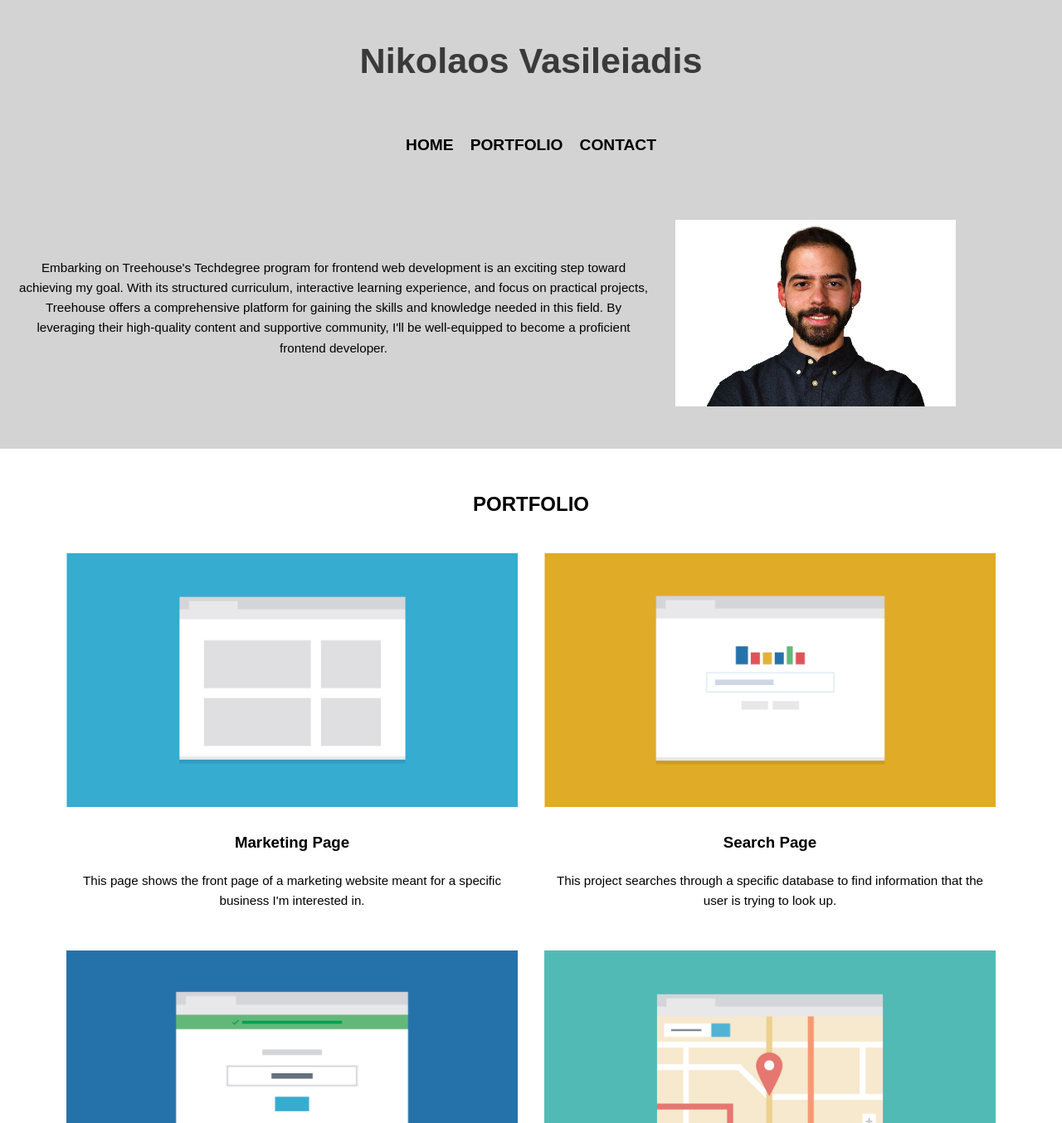
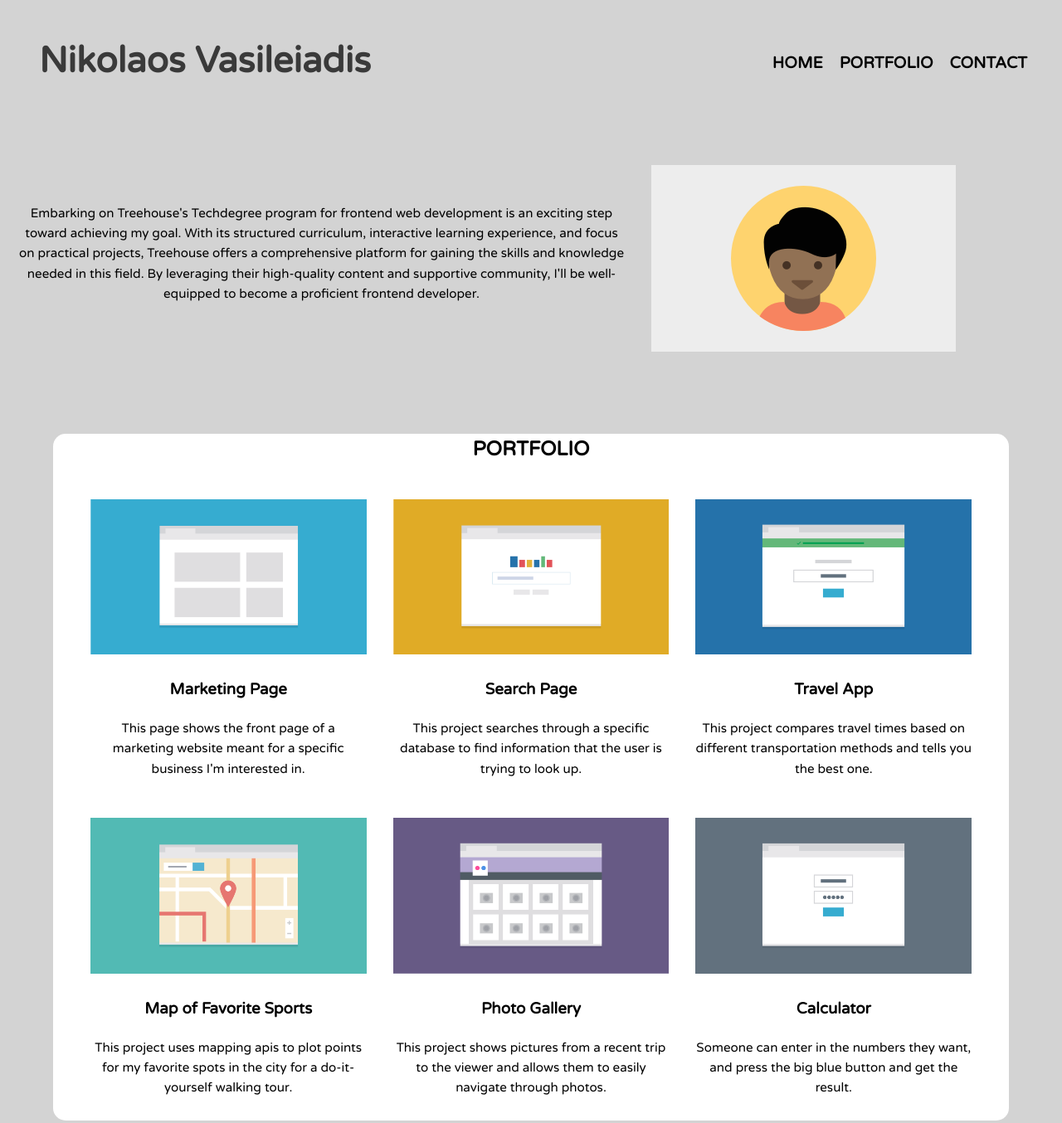
Before and after one commit to ntroulakos/Tech-degree-Project2, a plain HTML site: page index.html in a window 1280 px wide. Shown: the top 1354 px of the page at 83% size. Drawn offline with Linux system fonts and the light colour scheme.

Commit message:
Finalized everything with checks

```diff
--- a/css/style.css
+++ b/css/styles.css
@@ -113,6 +113,9 @@ img {
     width: 100%;
     background-color: #000;
 }
+footer {
+    background-color: lightgrey;
+}
 .footer-nav {
     display: flex;
 }
@@ -131,7 +134,7 @@ img {
     margin-top: 40px;
 }
 
-@media (min-width: 769px) {
+@media (min-width: 768px) {
 
     .main-nav {
         display: flex;
@@ -192,16 +195,34 @@ img {
     }
 }
 
-/* @media (min-width: 1025px) {
+@media (min-width: 1024px) {
 
+    body {
+        background-color: lightgrey;
+    }
     .main-header,
     .row {
-        width: 80%;
-        max-width: 1150px;
+        width: 95%;
     }
-	.main-header {
-		flex-direction: row;
-		justify-content: space-between;
-	}
+    .main-header {
+        flex-direction: row;
+        justify-content: space-between;
+    }
+    .col {
+        flex: 1 30%;
+    }
+    .row {
+        margin: 0 auto;
+        display: flex;
+        flex-wrap: wrap;
+    }
+    .background2 {
+        display: flex;
+        background-color: white;
+        flex-direction: column;
+        margin: 0 auto;
+        width: 90%;
+        border-radius: 15px;
+    }
 
-} */
+}
--- a/flexbox.css
+++ /dev/null
@@ -1,25 +0,0 @@
-/* =================================
-  Media Queries
-==================================== */
-
-@media (min-width: 769px) {
-
-	.main-header,
-	.main-nav {
-		display: flex;
-	}
-	.main-header {
-		flex-direction: column;
-		align-items: center;
-	}
-
-}
-
-@media (min-width: 1025px) {
-
-	.main-header {
-		flex-direction: row;
-		justify-content: space-between;
-	}
-
-}
--- a/index.html
+++ b/index.html
@@ -1,10 +1,13 @@
 <!DOCTYPE html>
-<html>
-<head>
-    <meta name="viewport" content="width=device-width, initial-scale=1.0"/>
-    <link rel="stylesheet" href="css/style.css">
-    <title>My Portfolio</title>
-</head>
+<html lang="en">
+    <head>
+        <meta name="viewport" content="width=device-width, initial-scale=1.0">
+        <link rel="preconnect" href="https://fonts.googleapis.com">
+        <link rel="preconnect" href="https://fonts.gstatic.com" crossorigin>
+        <link href="https://fonts.googleapis.com/css2?family=Varela+Round&display=swap" rel="stylesheet">
+        <link rel="stylesheet" href="css/styles.css">
+        <title>My Portfolio</title>
+    </head>
     <body>
         <div class="background">
             <header class="main-header">
@@ -16,11 +19,12 @@
                 </ul>
             </header>
             <div class="introduction">
-                <img class="profilepic" src="images/responsive-layout-nikos.png" alt="Nikos Picture">
+                <img class="profilepic" src="images/responsive-layout-profile.png" alt="Profile Picture">
                 <p>Embarking on Treehouse's Techdegree program for frontend web development is an exciting step toward achieving my goal. With its structured curriculum, interactive learning experience, and focus on practical projects, Treehouse offers a comprehensive platform for gaining the skills and knowledge needed in this field. By leveraging their high-quality content and supportive community, I'll be well-equipped to become a proficient frontend developer.</p>
             </div>
         </div>
         <main>
+            <div class="background2">
             <h2 id="portfolio"><b>PORTFOLIO</b></h2>
             <div class="row">
                 <div class="marketing col">
@@ -54,14 +58,17 @@
                     <p>Someone can enter in the numbers they want, and press the big blue button and get the result.</p>
                 </div>
             </div>
-        </main>
-        <footer class="main-footer">
-            <h2 id="contact">CONTACT</h2>
-            <p class="footerp">If you're interested in chatting or want more information about what I've been working on, I'd love to hear from you!</p>
+            </div>
+            <div class="main-footer">
+                <h2 id="contact">CONTACT</h2>
+                <p class="footerp">If you're interested in chatting or want more information about what I've been working on, I'd love to hear from you!</p>
                 <ul class="listfooter">
                     <li><p>Phone&nbsp;&nbsp;&nbsp;&nbsp;<b>+31645270845</b></p></li>
                     <li><p>Email&nbsp;&nbsp;&nbsp;&nbsp;<b>nikos.vasileiadis91@gmail.com</b></p></li>
                 </ul>
+            </div>
+        </main>
+        <footer>
             <div class="line"></div>
             <div class="footernav">
                 <div class="mobile">
```
Also changed, not shown: images/responsive-layout-nikos.png (deleted).
